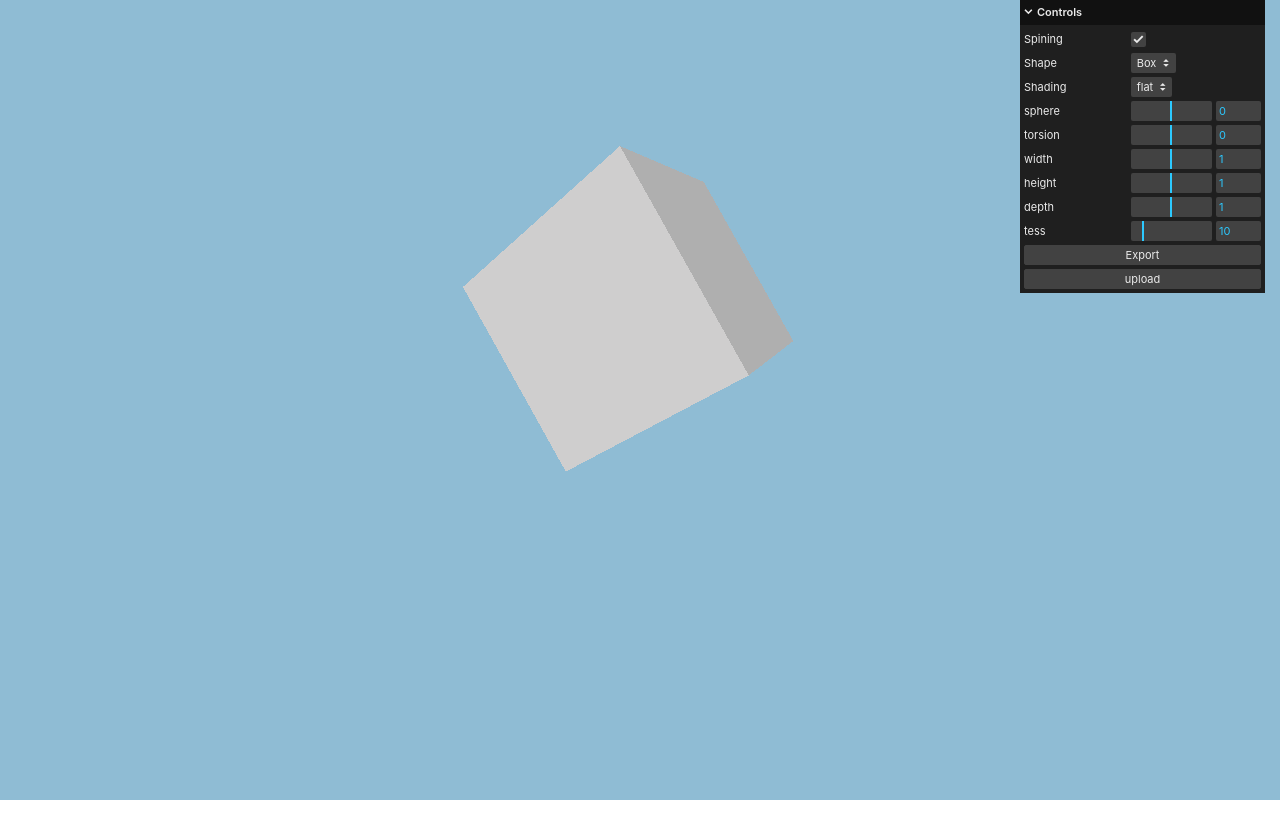
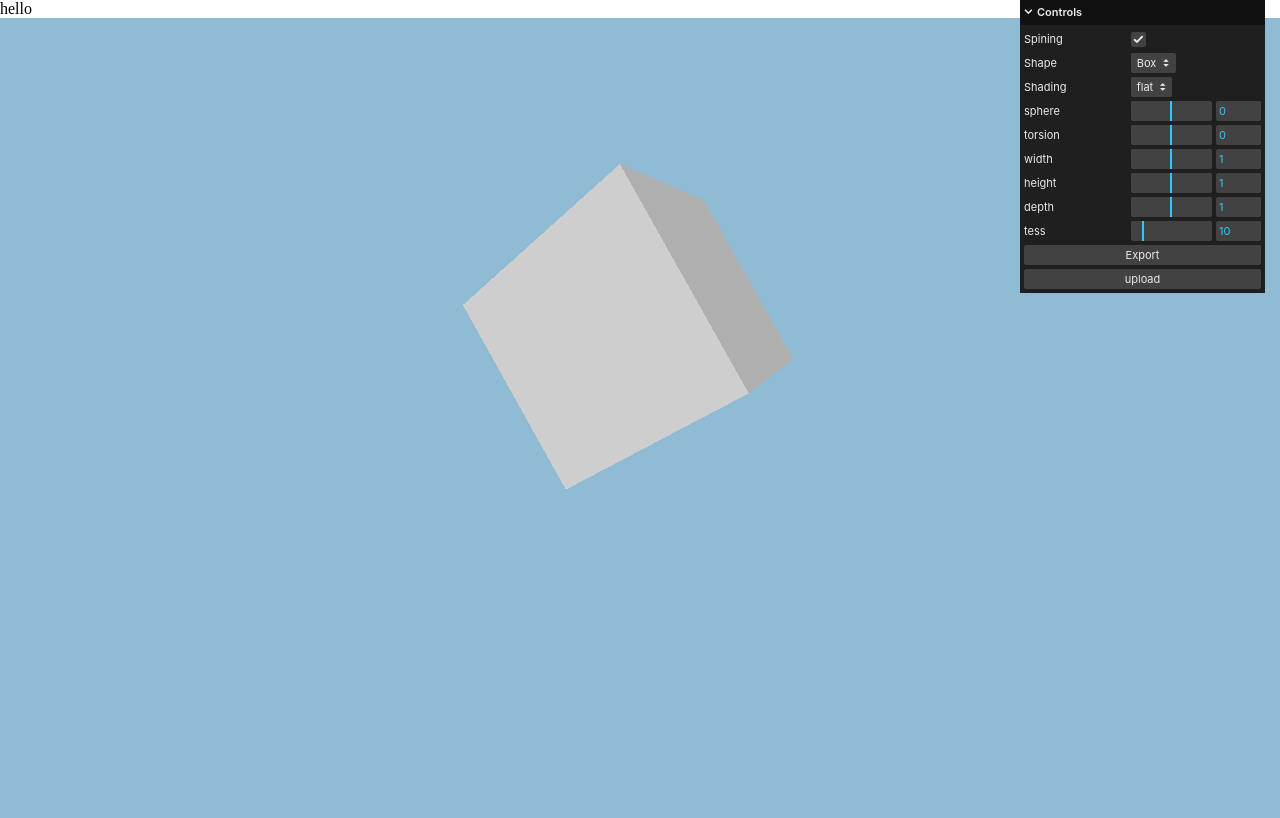
Before and after one commit to luckyNui/ThreeJs, a website built with Vite: page src/index.html in a window 1280 px wide. Built offline with nearby package versions, Linux system fonts and the light colour scheme; animation ran at ten frames a second.

```diff
--- a/src/index.html
+++ b/src/index.html
@@ -8,7 +8,7 @@
 		</style>
 	</head>
 	<body>
-
+        <div> hello</div>
 		<script type="module" src="/script.js"></script>
 	</body>
 </html>
--- a/src/script.js
+++ b/src/script.js
@@ -441,3 +441,4 @@
 
 
 // ajouter le drap and drop ( ex en message sur slack )
+// pour load un fichier juste changer le hmtml et rajoyer un endroit ou laod le ficher (copier exemple three js )
```
